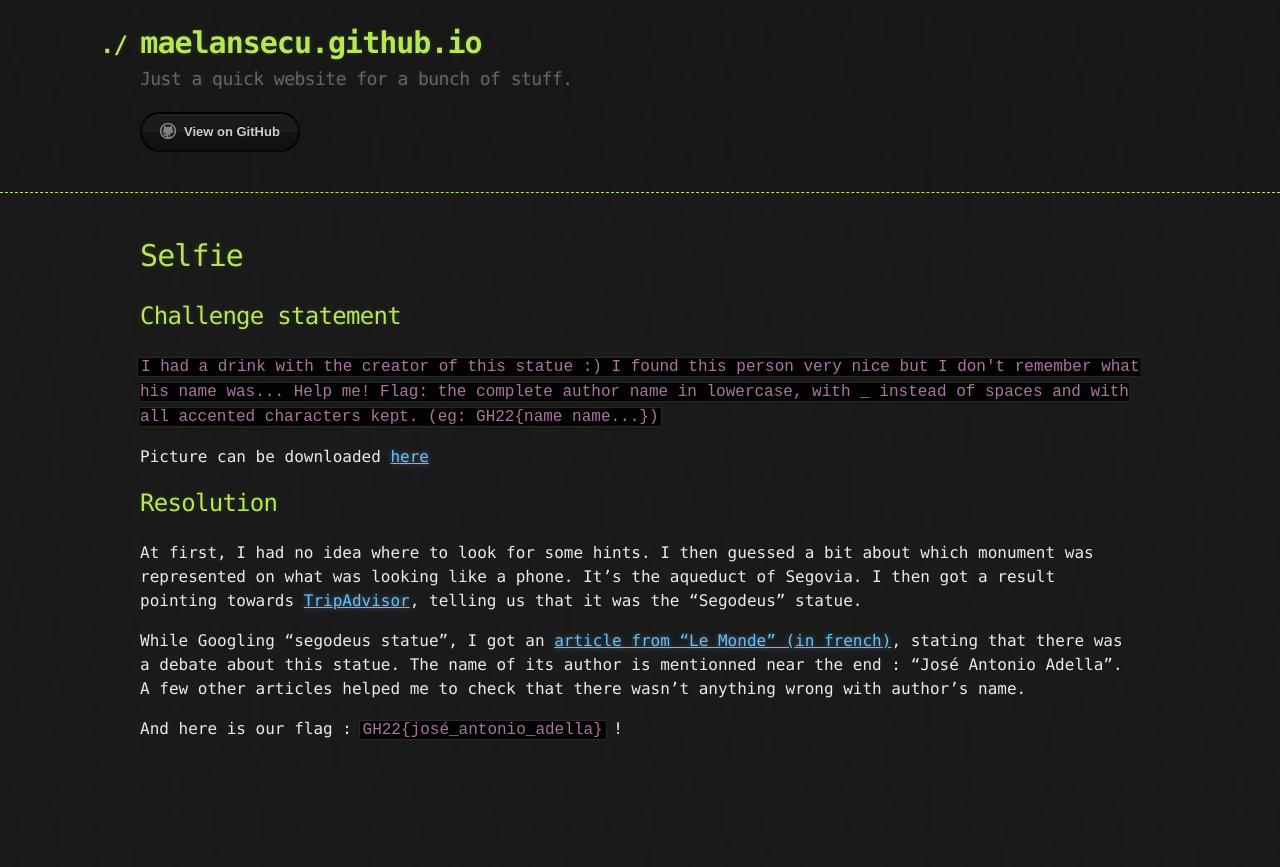
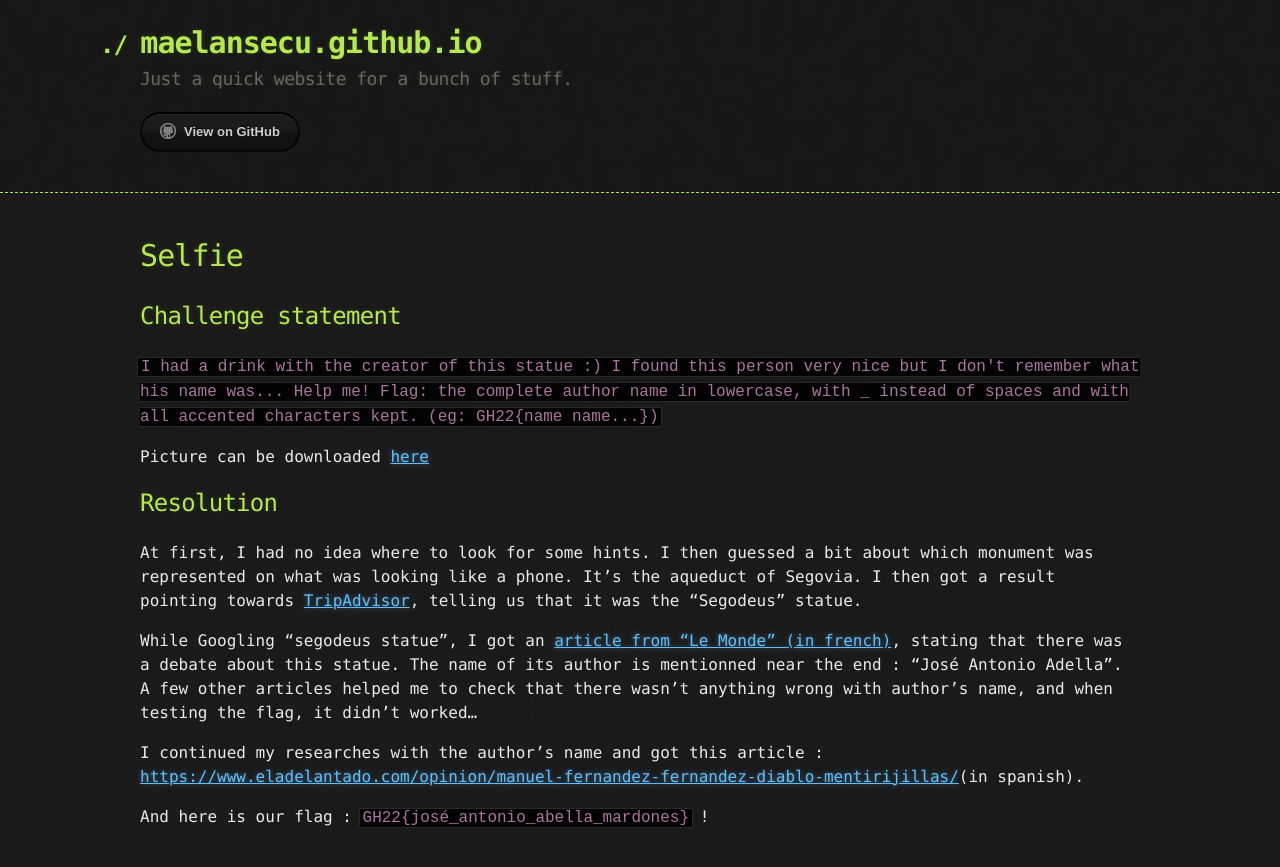
Before and after one commit to maelansecu/maelansecu.github.io, a Jekyll site: the page built from ctf/grehack/selfie.md, in a window 1280 px wide. Shown: the top 867 px of the page. Built offline with Jekyll 4.4.1, drawn with Linux system fonts in a browser that asks for light colours; our own code applies the rules of GitHub Pages for plain Markdown files.

Commit message:
Update selfie.md

```diff
--- a/ctf/grehack/selfie.md
+++ b/ctf/grehack/selfie.md
@@ -20,6 +20,8 @@ At first, I had no idea where to look for some hints. I then guessed a bit about
 It's the aqueduct of Segovia. I then got a result pointing towards [TripAdvisor](https://www.tripadvisor.fr/Attraction_Review-g187494-d15841529-Reviews-Estatua_del_diablo_Segodeus-Segovia_Province_of_Segovia_Castile_and_Leon.html), telling us that it was the "Segodeus" statue.
 
 While Googling "segodeus statue", I got an [article from "Le Monde" (in french)](https://www.lemonde.fr/international/article/2019/02/12/en-espagne-le-diable-sur-le-banc-des-accuses_5422241_3210.html), stating that there was a debate about this statue.
-The name of its author is mentionned near the end : "José Antonio Adella". A few other articles helped me to check that there wasn't anything wrong with author's name.
+The name of its author is mentionned near the end : "José Antonio Adella". A few other articles helped me to check that there wasn't anything wrong with author's name, and when testing the flag, it didn't worked...
 
-And here is our flag : `GH22{josé_antonio_adella}` !
+I continued my researches with the author's name and got this article : [https://www.eladelantado.com/opinion/manuel-fernandez-fernandez-diablo-mentirijillas/](Opinion - Un diablo de mentirijillas)(in spanish).
+
+And here is our flag : `GH22{josé_antonio_abella_mardones}` !
```
